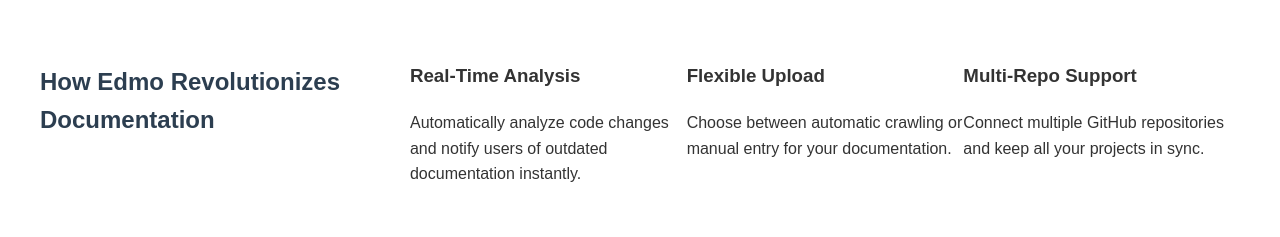
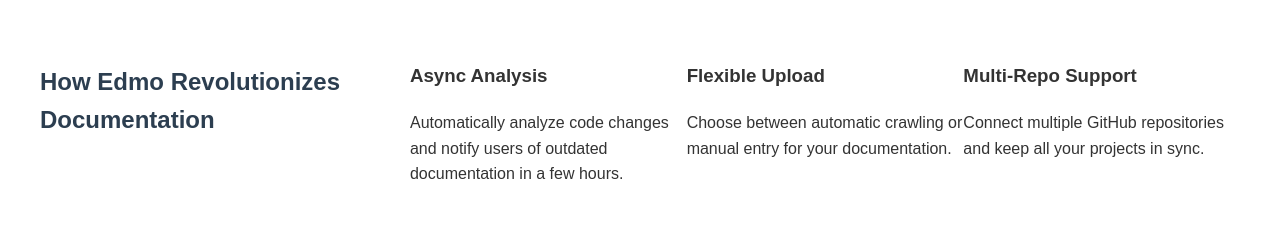
Before and after one commit to zohaibedmo/edmo-test, a plain HTML site: page index.html in a window 1280 px wide. Shown: the part 384-621 px from the top of the page. Drawn offline with Linux system fonts and the light colour scheme.

Commit message:
Update index.html

```diff
--- a/index.html
+++ b/index.html
@@ -72,8 +72,8 @@
         <section class="features">
             <h2>How Edmo Revolutionizes Documentation</h2>
             <div class="feature">
-                <h3>Real-Time Analysis</h3>
-                <p>Automatically analyze code changes and notify users of outdated documentation instantly.</p>
+                <h3>Async Analysis</h3>
+                <p>Automatically analyze code changes and notify users of outdated documentation in a few hours.</p>
             </div>
             <div class="feature">
                 <h3>Flexible Upload</h3>
```
